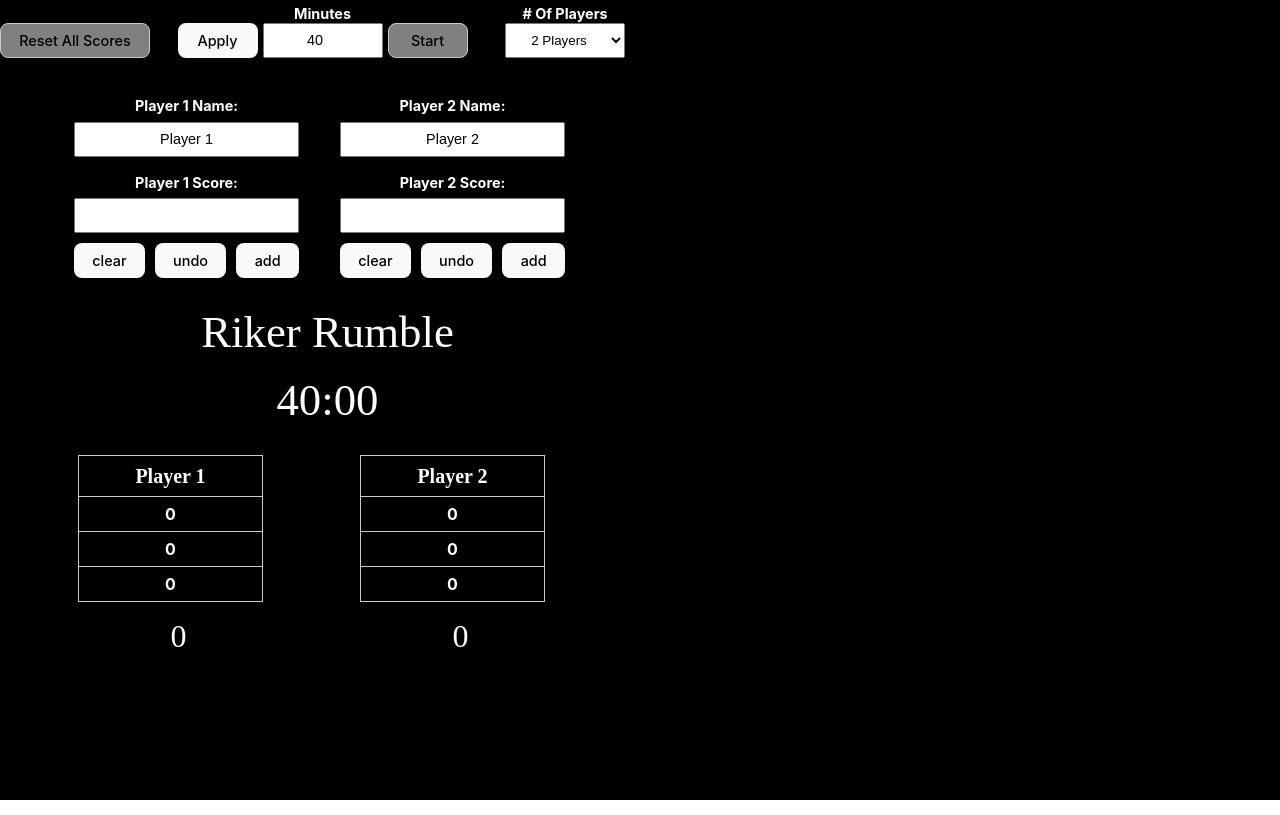
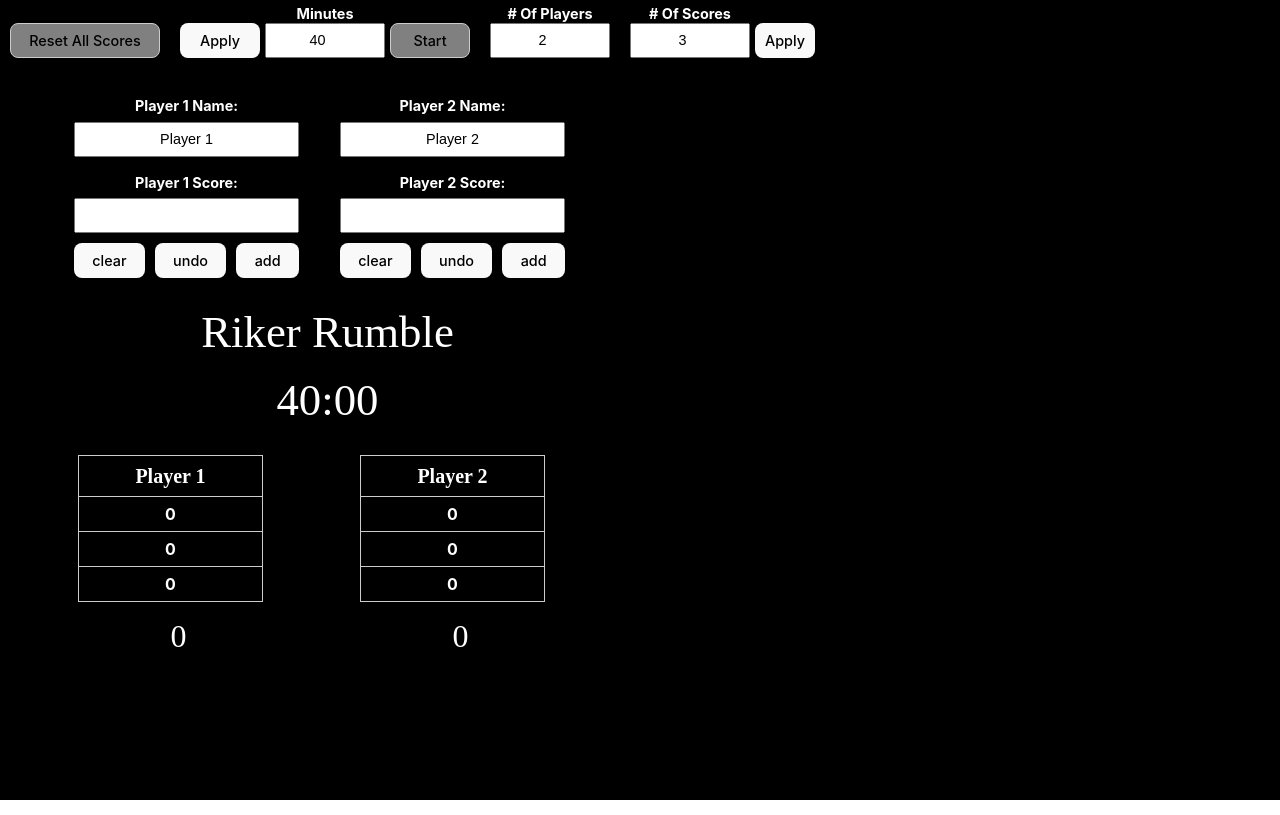
Before and after one commit to jgrondski/riker-rumble-nestetris, a React (Vite) app: page / in a window 1280 px wide. Built offline with nearby package versions, Linux system fonts and the light colour scheme; a web font is replaced by a local one.

Commit message:
add # of scores; add some QOL keyboard shortcuts; style changes, and default input values/resets.

```diff
--- a/src/RikerRumble.jsx
+++ b/src/RikerRumble.jsx
@@ -6,39 +6,19 @@ import TimerSection from "./TimerSection";
 import CountdownDisplay from "./CountdownDisplay";
 import {
   globalRootStyle,
+  upperContainerStyle,
   rowBaseStyle,
-  upperContainerStyle,
 } from "./RikerRumble.styles";
 
 function RikerRumble() {
   const [playerCount, setPlayerCount] = useState(2);
 
-  // Instead of separate states, store each player's data in an array of objects:
+  // Store each player's data as an array
   const [players, setPlayers] = useState([
-    {
-      name: "Player 1",
-      scoreInput: "",
-      scores: [0, 0, 0],
-      history: [],
-    },
-    {
-      name: "Player 2",
-      scoreInput: "",
-      scores: [0, 0, 0],
-      history: [],
-    },
-    {
-      name: "Player 3",
-      scoreInput: "",
-      scores: [0, 0, 0],
-      history: [],
-    },
-    {
-      name: "Player 4",
-      scoreInput: "",
-      scores: [0, 0, 0],
-      history: [],
-    },
+    { name: "Player 1", scoreInput: "", scores: [0, 0, 0], history: [] },
+    { name: "Player 2", scoreInput: "", scores: [0, 0, 0], history: [] },
+    { name: "Player 3", scoreInput: "", scores: [0, 0, 0], history: [] },
+    { name: "Player 4", scoreInput: "", scores: [0, 0, 0], history: [] },
   ]);
 
   // Timer states
@@ -46,23 +26,32 @@ function RikerRumble() {
   const [timeLeft, setTimeLeft] = useState(40 * 60);
   const [isRunning, setIsRunning] = useState(false);
 
-  // # Of Players
+  // NEW: State for "# Of Scores" (default 3 for 2 players, 5 for 3/4 players)
+  const [scoresCount, setScoresCount] = useState(playerCount >= 3 ? 5 : 3);
+
+  // When playerCount changes, reset scoresCount AND minutes/timeLeft to defaults.
+  useEffect(() => {
+    setScoresCount(playerCount >= 3 ? 5 : 3);
+    if (playerCount >= 3) {
+      setMinutesInput("60");
+      setTimeLeft(60 * 60);
+    } else {
+      setMinutesInput("40");
+      setTimeLeft(40 * 60);
+    }
+  }, [playerCount]);
+
   const handlePlayerCountChange = (val) => setPlayerCount(parseInt(val, 10));
+  const getTopN = () => scoresCount;
 
-  // Decide topN
-  const getTopN = () => (playerCount >= 3 ? 5 : 3);
-
-  // We can define a single function for Add/Undo/Clear that uses playerIndex
+  // Single functions using playerIndex:
   const handleAddScore = (playerIndex) => {
     const updatedPlayers = [...players];
     const player = updatedPlayers[playerIndex];
-
     const newScore = parseInt(player.scoreInput, 10);
     if (!isNaN(newScore)) {
-      // sort, slice
       const updatedScores = [...player.scores, newScore].sort((a, b) => b - a);
       const sliced = updatedScores.slice(0, getTopN());
-
       if (
         sliced.length !== player.scores.length ||
         sliced.some((v, i) => v !== player.scores[i])
@@ -72,16 +61,13 @@ function RikerRumble() {
         player.scores = sliced;
       }
     }
-    player.scoreInput = ""; // clear the input after adding
-
-    // set updated array
+    player.scoreInput = "";
     setPlayers(updatedPlayers);
   };
 
   const handleUndo = (playerIndex) => {
     const updatedPlayers = [...players];
     const player = updatedPlayers[playerIndex];
-
     if (player.history.length > 0) {
       const previous = player.history[player.history.length - 1];
       player.scores = previous;
@@ -93,7 +79,6 @@ function RikerRumble() {
   const handleClear = (playerIndex) => {
     const updatedPlayers = [...players];
     const player = updatedPlayers[playerIndex];
-
     const isAlreadyCleared = player.scores.every((s) => s === 0);
     if (!isAlreadyCleared) {
       if (player.history.length === 10) player.history.shift();
@@ -109,7 +94,6 @@ function RikerRumble() {
     }
   };
 
-  // **NEW**: handleNameChange, handleScoreInputChange to fix "unresponsive" text fields
   const handleNameChange = (playerIndex, newName) => {
     const updatedPlayers = [...players];
     updatedPlayers[playerIndex].name = newName;
@@ -142,14 +126,12 @@ function RikerRumble() {
       if (interval) clearInterval(interval);
     };
   }, [isRunning]);
-
   const formatTime = (sec) => {
     const m = Math.floor(sec / 60);
     const s = sec % 60;
     return `${m.toString().padStart(2, "0")}:${s.toString().padStart(2, "0")}`;
   };
 
-  // color checks, scoreboard logic, tableRows logic => define similarly
   // Example color function
   const colorFn = (playerIndex, val, i) => {
     for (let p = 0; p < playerCount; p++) {
@@ -161,14 +143,18 @@ function RikerRumble() {
     return ["#f51dff", "#1d70ff", "#1DB954", "#FF8C1D"][playerIndex];
   };
 
-  // Table row
   const tableRows = (pIndex) => {
     const player = players[pIndex];
     const topN = getTopN();
-    const padded = player.scores.concat(
-      new Array(topN - player.scores.length).fill(0)
-    );
-    return padded.map((val, i) => {
+    let rows;
+    if (player.scores.length >= topN) {
+      rows = player.scores.slice(0, topN);
+    } else {
+      rows = player.scores.concat(
+        new Array(topN - player.scores.length).fill(0)
+      );
+    }
+    return rows.map((val, i) => {
       const bg = colorFn(pIndex, val, i);
       return (
         <tr key={i}>
@@ -180,7 +166,6 @@ function RikerRumble() {
     });
   };
 
-  // scoreboard
   const getScore = (pIndex) => {
     const player = players[pIndex];
     return player.scores.reduce((acc, val, i) => {
@@ -201,12 +186,13 @@ function RikerRumble() {
           isRunning={isRunning}
           handleClearAll={handleClearAll}
           handlePlayerCountChange={handlePlayerCountChange}
+          scoresCount={scoresCount}
+          handleScoresCountChange={setScoresCount}
         />
         <PlayerColumnsContainer
           playerCount={playerCount}
           isRunning={isRunning}
           players={players}
-          // pass new "handleNameChange" & "handleScoreInputChange"
           handleNameChange={handleNameChange}
           handleScoreInputChange={handleScoreInputChange}
           handleAddScore={handleAddScore}
@@ -214,10 +200,8 @@ function RikerRumble() {
           handleUndo={handleUndo}
         />
       </div>
-
       <TitleSection />
       <CountdownDisplay timeString={formatTime(timeLeft)} />
-
       <PlayerTablesContainer
         playerCount={playerCount}
         players={players}
--- a/src/RikerRumble.styles.js
+++ b/src/RikerRumble.styles.js
@@ -125,7 +125,6 @@ export const scoreStyle = {
 };
 
 /* ------------------- EXTRACTED STYLES FOR TimerSection ------------------- */
-
 export const timerSectionContainer = {
   width: "625px",
   height: "50px",
@@ -136,10 +135,16 @@ export const timerSectionContainer = {
   alignItems: "center",
 };
 
+export const timerSectionOuterContainerStyle = {
+  transition: "margin-left 0.3s",
+};
+
 export const resetAllScoresWrapper = {
   position: "relative",
   width: "140px",
   height: "35px",
+  marginLeft: "10px", // added 10px cushion on the left side
+  marginRight: "30px",
 };
 
 export const timerMiddleWrapper = {
@@ -147,6 +152,7 @@ export const timerMiddleWrapper = {
   flexDirection: "row",
   alignItems: "center",
   gap: "5px",
+  marginRight: "10px",
 };
 
 export const timerInputWrapper = {
@@ -159,6 +165,43 @@ export const playersDropdownWrapper = {
   position: "relative",
   width: "120px",
   height: "35px",
+  marginLeft: "10px", // add a 10px gap between controls
+  marginRight: "10px",
+};
+
+/* ------------------- New Styles for "# Of Scores" Input ------------------- */
+export const scoresCountWrapperStyle = {
+  position: "relative",
+  width: "120px",
+  height: "35px",
+  marginLeft: "10px",
+};
+
+export const scoresCountLabelStyle = {
+  ...labelStyle,
+  marginBottom: 0,
+  position: "absolute",
+  textAlign: "center",
+  top: "-20px",
+  left: 0,
+  right: 0,
+};
+
+export const scoresCountInputStyle = {
+  ...inputStyle,
+  width: "120px",
+  height: "35px",
+  marginBottom: 0,
+};
+
+export const applyButtonStyle = {
+  width: "60px",
+  height: "35px",
+};
+
+export const scoresCountApplyButtonStyle = {
+  ...applyButtonStyle,
+  marginLeft: "5px",
 };
 
 /* ------------------- TitleSection Styles ------------------- */
@@ -173,13 +216,12 @@ export const countdownDisplayWrapperStyle = {
   marginTop: "10px",
 };
 
-/* ------------------- Additional or existing Score/Countdown row styles, etc. */
-
+/* ------------------- Player Table Styles ------------------- */
 export const tableWrapperStyle = {
   display: "flex",
   flexDirection: "column",
   alignItems: "center",
-  marginRight: "16px", // or any spacing you want between tables
+  marginRight: "16px",
 };
 
 export const scoreboardStyle = {
@@ -188,17 +230,9 @@ export const scoreboardStyle = {
   textAlign: "center",
 };
 
-export const timerSectionOuterContainerStyle = {
-  transition: "margin-left 0.3s",
-};
-
+/* ------------------- Existing extracted styles for TimerSection buttons ------------------- */
 export const resetAllButtonStyle = {
   width: "150px",
-  height: "35px",
-};
-
-export const applyButtonStyle = {
-  width: "60px",
   height: "35px",
 };
 
@@ -212,9 +246,3 @@ export const startPauseButtonStyle = {
   width: "100px",
   height: "35px",
 };
-
-export const dropdownStyle = {
-  width: "120px",
-  height: "35px",
-  textAlign: "center",
-};
--- a/src/TimerSection.jsx
+++ b/src/TimerSection.jsx
@@ -1,4 +1,4 @@
-import { useState } from "react";
+import { useState, useEffect } from "react";
 import PropTypes from "prop-types";
 import {
   labelStyle,
@@ -10,21 +10,17 @@ import {
   timerMiddleWrapper,
   timerInputWrapper,
   playersDropdownWrapper,
-  // Newly extracted local style constants
   timerSectionOuterContainerStyle,
   resetAllButtonStyle,
   applyButtonStyle,
   minutesInputStyle,
   startPauseButtonStyle,
-  dropdownStyle,
+  scoresCountWrapperStyle,
+  scoresCountLabelStyle,
+  scoresCountInputStyle,
+  scoresCountApplyButtonStyle,
 } from "./RikerRumble.styles";
 
-/**
- * TimerSection:
- * - Shifts horizontally depending on playerCount to remain centered
- *   with the Player columns / tables when 3 or 4 players.
- * - All inline styles have been moved into RikerRumble.styles.js
- */
 function TimerSection({
   playerCount,
   minutesInput,
@@ -34,29 +30,57 @@ function TimerSection({
   isRunning,
   handleClearAll,
   handlePlayerCountChange,
+  scoresCount,
+  handleScoresCountChange,
 }) {
-  const [localCount, setLocalCount] = useState("2");
+  const [localPlayerCount, setLocalPlayerCount] = useState(String(playerCount));
+  const [localScoresCount, setLocalScoresCount] = useState(String(scoresCount));
   const startPauseLabel = isRunning ? "Pause" : "Start";
 
-  const onDropdownChange = (e) => {
-    const newValue = e.target.value;
-    setLocalCount(newValue);
+  // When playerCount prop changes, update localScoresCount to the new default.
+  useEffect(() => {
+    const defaultScores = playerCount >= 3 ? "5" : "3";
+    setLocalScoresCount(defaultScores);
+  }, [playerCount]);
+
+  const onPlayerCountChange = (e) => {
+    let newValue = e.target.value;
+    if (newValue === "") {
+      setLocalPlayerCount("");
+      return;
+    }
+    const num = parseInt(newValue, 10);
+    if (num < 2) newValue = "2";
+    if (num > 4) newValue = "4";
+    setLocalPlayerCount(newValue);
     handlePlayerCountChange(newValue);
   };
 
-  // Decide the shift: 3 players => ~120px, 4 players => ~240px, else 0
+  const onScoresCountChange = (e) => {
+    setLocalScoresCount(e.target.value);
+  };
+
+  const onScoresCountApply = () => {
+    const num = parseInt(localScoresCount, 10);
+    if (!isNaN(num) && num >= 1 && num <= 10) {
+      handleScoresCountChange(num);
+    } else {
+      setLocalScoresCount(String(scoresCount));
+    }
+  };
+
+  // Determine horizontal shift based on playerCount
   const marginLeft =
-    playerCount === 3 ? "120px" : playerCount === 4 ? "240px" : "0px";
+    playerCount === 3 ? "30px" : playerCount === 4 ? "150px" : "0px";
 
-  // Combine base container + dynamic margin-left
-  const containerStyle = {
+  const containerCombinedStyle = {
     ...timerSectionContainer,
-    ...timerSectionOuterContainerStyle, // ensures we have the "transition: margin-left 0.3s"
+    ...timerSectionOuterContainerStyle,
     marginLeft,
   };
 
   return (
-    <div style={containerStyle}>
+    <div style={containerCombinedStyle}>
       {/* LEFT: Reset All Scores */}
       <div style={resetAllScoresWrapper}>
         <button
@@ -76,17 +100,13 @@ function TimerSection({
       {/* MIDDLE: Apply, Minutes, Start */}
       <div style={timerMiddleWrapper}>
         <button
-          style={{
-            ...buttonStyle,
-            ...applyButtonStyle,
-          }}
+          style={{ ...buttonStyle, ...applyButtonStyle }}
           onClick={handleReset}
           disabled={isRunning}
           onMouseDown={(e) => e.target.blur()}
         >
           Apply
         </button>
-
         <div style={timerInputWrapper}>
           <label
             style={{
@@ -105,15 +125,14 @@ function TimerSection({
             type="number"
             value={minutesInput}
             onChange={(e) => setMinutesInput(e.target.value)}
-            style={{
-              ...inputStyle,
-              ...minutesInputStyle,
+            onKeyDown={(e) => {
+              if (e.key === "Enter") handleReset();
             }}
+            style={{ ...inputStyle, ...minutesInputStyle }}
             disabled={isRunning}
             onMouseDown={(e) => e.target.blur()}
           />
         </div>
-
         <button
           style={{
             ...buttonStyle,
@@ -127,7 +146,7 @@ function TimerSection({
         </button>
       </div>
 
-      {/* RIGHT: # Of Players */}
+      {/* RIGHT: Now an integer input for "# Of Players" */}
       <div style={playersDropdownWrapper}>
         <label
           style={{
@@ -142,16 +161,41 @@ function TimerSection({
         >
           # Of Players
         </label>
-        <select
-          value={localCount}
-          onChange={onDropdownChange}
-          style={dropdownStyle}
+        <input
+          type="number"
+          value={localPlayerCount}
+          onChange={onPlayerCountChange}
+          style={scoresCountInputStyle}
+          min="2"
+          max="4"
+          onMouseDown={(e) => e.target.blur()}
+        />
+      </div>
+
+      {/* NEW: # Of Scores */}
+      <div style={scoresCountWrapperStyle}>
+        <label style={scoresCountLabelStyle}># Of Scores</label>
+        <input
+          type="number"
+          value={localScoresCount}
+          onChange={onScoresCountChange}
+          onKeyDown={(e) => {
+            if (e.key === "Enter") onScoresCountApply();
+          }}
+          style={scoresCountInputStyle}
+          min="1"
+          max="10"
+          onMouseDown={(e) => e.target.blur()}
+        />
+      </div>
+      <div>
+        <button
+          style={{ ...buttonStyle, ...scoresCountApplyButtonStyle }}
+          onClick={onScoresCountApply}
           onMouseDown={(e) => e.target.blur()}
         >
-          <option value="2">2 Players</option>
-          <option value="3">3 Players</option>
-          <option value="4">4 Players</option>
-        </select>
+          Apply
+        </button>
       </div>
     </div>
   );
@@ -166,6 +210,8 @@ TimerSection.propTypes = {
   isRunning: PropTypes.bool.isRequired,
   handleClearAll: PropTypes.func.isRequired,
   handlePlayerCountChange: PropTypes.func.isRequired,
+  scoresCount: PropTypes.number.isRequired,
+  handleScoresCountChange: PropTypes.func.isRequired,
 };
 
 export default TimerSection;
```
